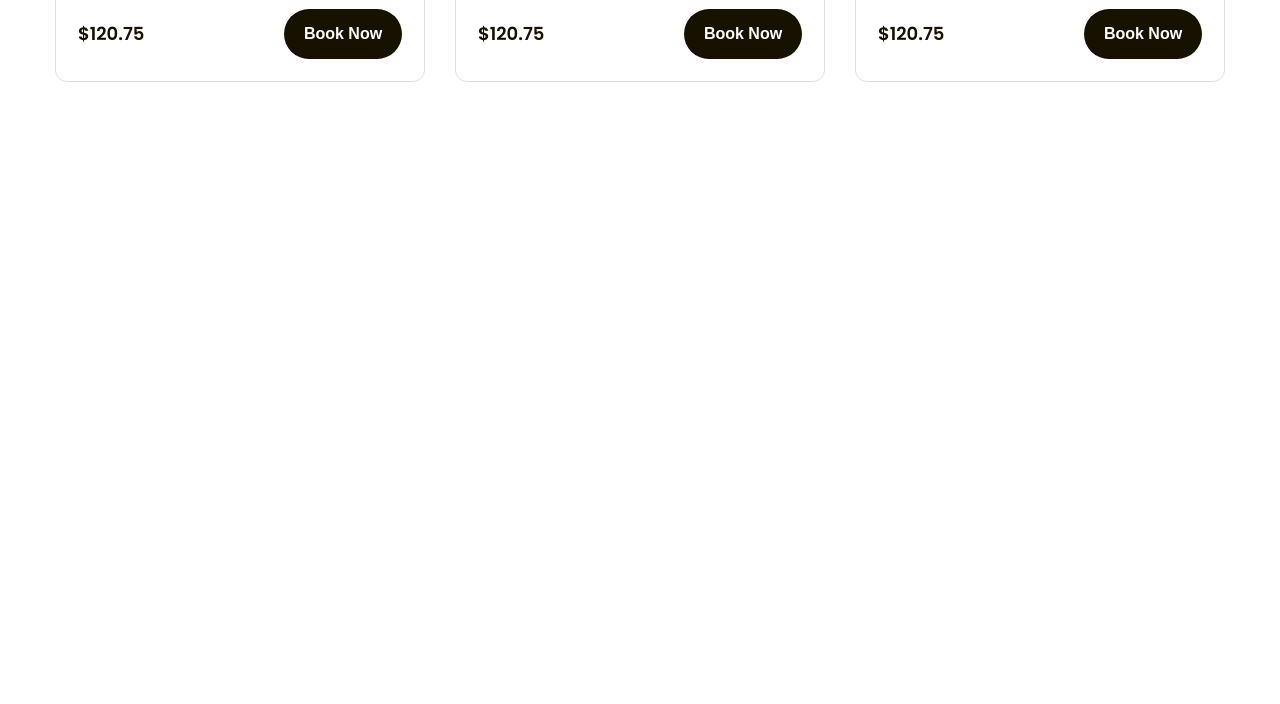
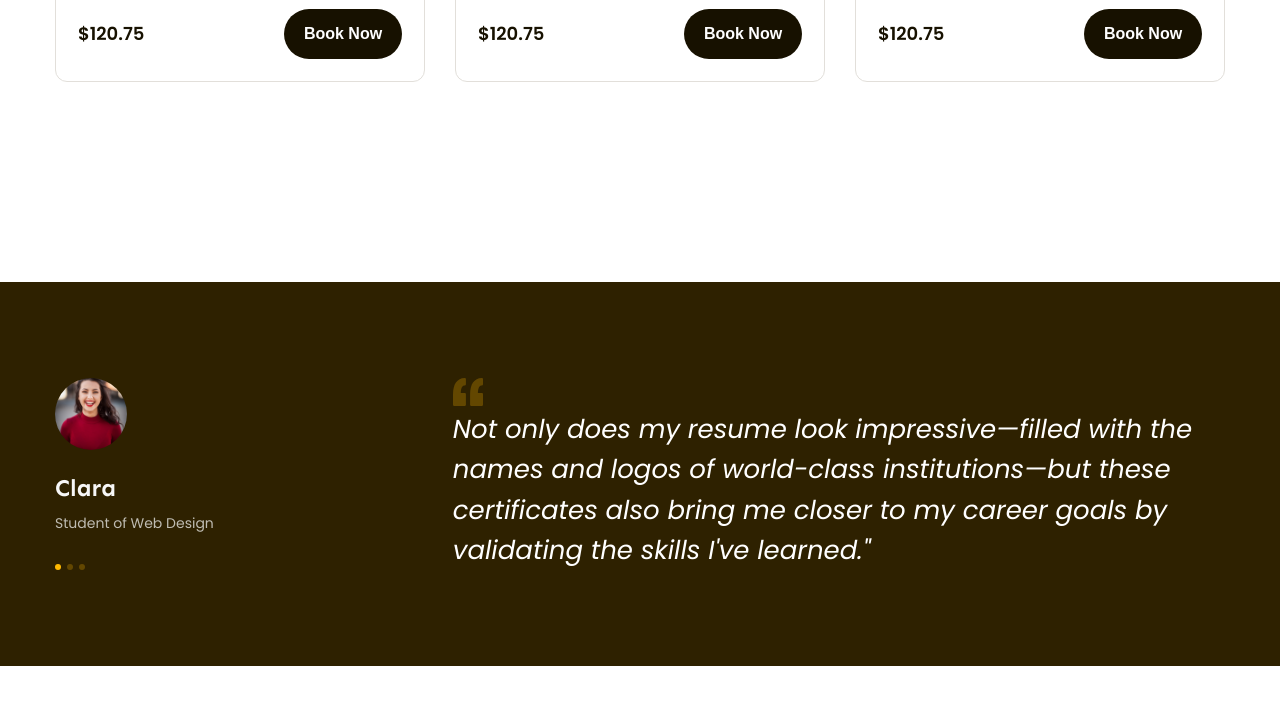
Before and after one commit to BlackBeard1720/figma-to-html, a plain HTML site: page index.html in a window 1280 px wide. Shown: the part 1550-2254 px from the top of the page. Drawn offline with Linux system fonts and the light colour scheme.

Commit message:
tao feedback

```diff
--- a/assets/css/style.css
+++ b/assets/css/style.css
@@ -17,7 +17,7 @@ body {
     font-family: "Poppins", sans-serif;
 }
 
-/* common */
+/* ===========================================common================================================== */
 .line-clamp {
     display: -webkit-box;
     -webkit-line-clamp: var(--line-clamp, 1);
@@ -42,7 +42,7 @@ a {
     font-family: var(--font-heading);
     font-size: 3.8rem;
     font-weight: 700;
-    line-height: 1.27; /* 126.316% */
+    line-height: 1.27;
     letter-spacing: -0.76px;
 }
 
@@ -70,7 +70,7 @@ a {
     max-width: calc(100% - 48px);
 }
 
-/* header */
+/* ===========================================header================================================== */
 
 .header {
 background: #FFFCF4;
@@ -128,7 +128,7 @@ background: #FFFCF4;
     margin-left: 49px;
 }
 
-/* hero */
+/* ===========================================hero================================================== */
 
 .hero {
     padding-top: 56px 0 65px;
@@ -225,7 +225,7 @@ background: #FFFCF4;
     margin-top: 22px;
     color: #5F5B53;
     font-size: 1.8rem;
-    line-height: 1.67; /* 166.667% */
+    line-height: 1.67;
 }
 
 .hero .cta-group {
@@ -265,7 +265,7 @@ background: #FFFCF4;
     color: #171100;
     font-size: 1.8rem;
     font-weight: 600;
-    line-height: 1.67; /* 166.667% */
+    line-height: 1.67;
 }
 
 .hero .desc-recent {
@@ -277,7 +277,7 @@ background: #FFFCF4;
     font-family: var(--font-heading);
     font-size: 4.4rem;
     font-weight: 700;
-    line-height: 1.23; /* 122.727% */
+    line-height: 1.23;
     margin-right: 15px;
 }
 
@@ -288,6 +288,8 @@ background: #FFFCF4;
 .hero .start {
     margin-top: 8px;
 }
+
+/* ===========================================popular================================================== */
 
 .popular {
     padding: 65px 0;
@@ -409,3 +411,77 @@ background: #FFFCF4;
 .popular .course-item .btn-book:hover {
     background: var(--primary-color);
 }
+/* ===========================================feedback================================================== */
+
+.feedback {
+    margin-top: 135px;
+    padding: 96px 0;
+    background: #2E2100;
+}
+
+.feedback-list {
+    display: flex;
+    overflow: hidden;
+}
+
+.feedback-item {
+    width: 100%;
+    display: flex;
+    flex-shrink: 0;
+}
+
+.feedback-item .avatar {
+    width: 72px;
+    height: 72px;
+    border-radius: 50%;
+    object-fit: cover;
+}
+
+.feedback-item .info .member {
+    margin-top: 18px;
+    width: 130px;
+    color: #F7F7F7;
+    font-family: var(--font-heading);
+    font-size: 2.4rem;
+    font-weight: 700;
+    line-height: 1.42;
+}
+
+.feedback-item .info .desc {
+    width: 159px;
+    margin-top: 4px;
+    color: #BFBCB2;
+    font-size: 1.4rem;
+    line-height: 1.86;
+}
+
+.feedback-item .dots {
+    margin-top: 28px;
+    display: flex;
+    gap: 6px;
+}
+
+.feedback-item .dot {
+    width: 6px;
+    height: 6px;
+    border-radius: 50%;
+    background: #634700;
+    cursor: pointer;
+}
+
+.feedback-item .content {
+    width: 66%;
+    margin-left: auto;
+}
+
+.feedback-item blockquote {
+    color: #FFF;
+    font-size: 2.6rem;
+    font-style: italic;
+    line-height: 1.54;
+}
+
+.feedback-item .dot.active {
+    background-color: var(--primary-color);
+    cursor: default;
+}
--- a/index.html
+++ b/index.html
@@ -177,6 +177,71 @@
 
                 </div>
             </div>
+        </div>
+        <div class="feedback">
+            <div class="main-content">
+                <div class="feedback-list">
+
+                    <div class="feedback-item">
+                        <div class="info">
+                            <img src="./assets/img/ava1.jpg" alt="Clara" class="avatar">
+                            <p class="member">Clara</p>
+                            <p class="desc">Student of Web Design</p>
+                            <div class="dots">
+                                <span class="dot active"></span>
+                                <span class="dot"></span>
+                                <span class="dot"></span>
+                            </div>
+                        </div>
+                        <div class="content">
+                            <img src="./assets/icon/quote.svg" alt="" class="open-quote">
+                            <blockquote>
+                                Not only does my resume look impressive—filled with the names and logos of world-class institutions—but these certificates also bring me closer to my career goals by validating the skills I've learned."
+                            </blockquote>
+                        </div>
+                    </div>
+
+                    <div class="feedback-item">
+                        <div class="info">
+                            <img src="./assets/img/ava2.jpg" alt="Willow" class="avatar">
+                            <p class="member">Willow</p>
+                            <p class="desc">Student of Web Design</p>
+                            <div class="dots">
+                                <span class="dot"></span>
+                                <span class="dot active"></span>
+                                <span class="dot"></span>
+                            </div>
+                        </div>
+                        <div class="content">
+                            <img src="./assets/icon/quote.svg" alt="" class="open-quote">
+                            <blockquote>
+                                Not only does my resume look impressive—filled with the names and logos of world-class institutions—but these certificates also bring me closer to my career goals by validating the skills I've learned."
+                            </blockquote>
+                        </div>
+                    </div>
+
+                    <div class="feedback-item">
+                        <div class="info">
+                            <img src="./assets/img/ava3.jpg" alt="Zara" class="avatar">
+                            <p class="member">Zara</p>
+                            <p class="desc">Student of Web Design</p>
+                            <div class="dots">
+                                <span class="dot"></span>
+                                <span class="dot"></span>
+                                <span class="dot active"></span>
+                            </div>
+                        </div>
+                        <div class="content">
+                            <img src="./assets/icon/quote.svg" alt="" class="open-quote">
+                            <blockquote>
+                                Not only does my resume look impressive—filled with the names and logos of world-class institutions—but these certificates also bring me closer to my career goals by validating the skills I've learned."
+                            </blockquote>
+                        </div>
+                    </div>
+
+                </div>
+            </div>
+        </div>
     </main>
 </body>
 </html>
```
Also changed, not shown: assets/icon/quote.svg (added), assets/img/ava1.jpg (added), assets/img/ava2.jpg (added), assets/img/ava3.jpg (added).
